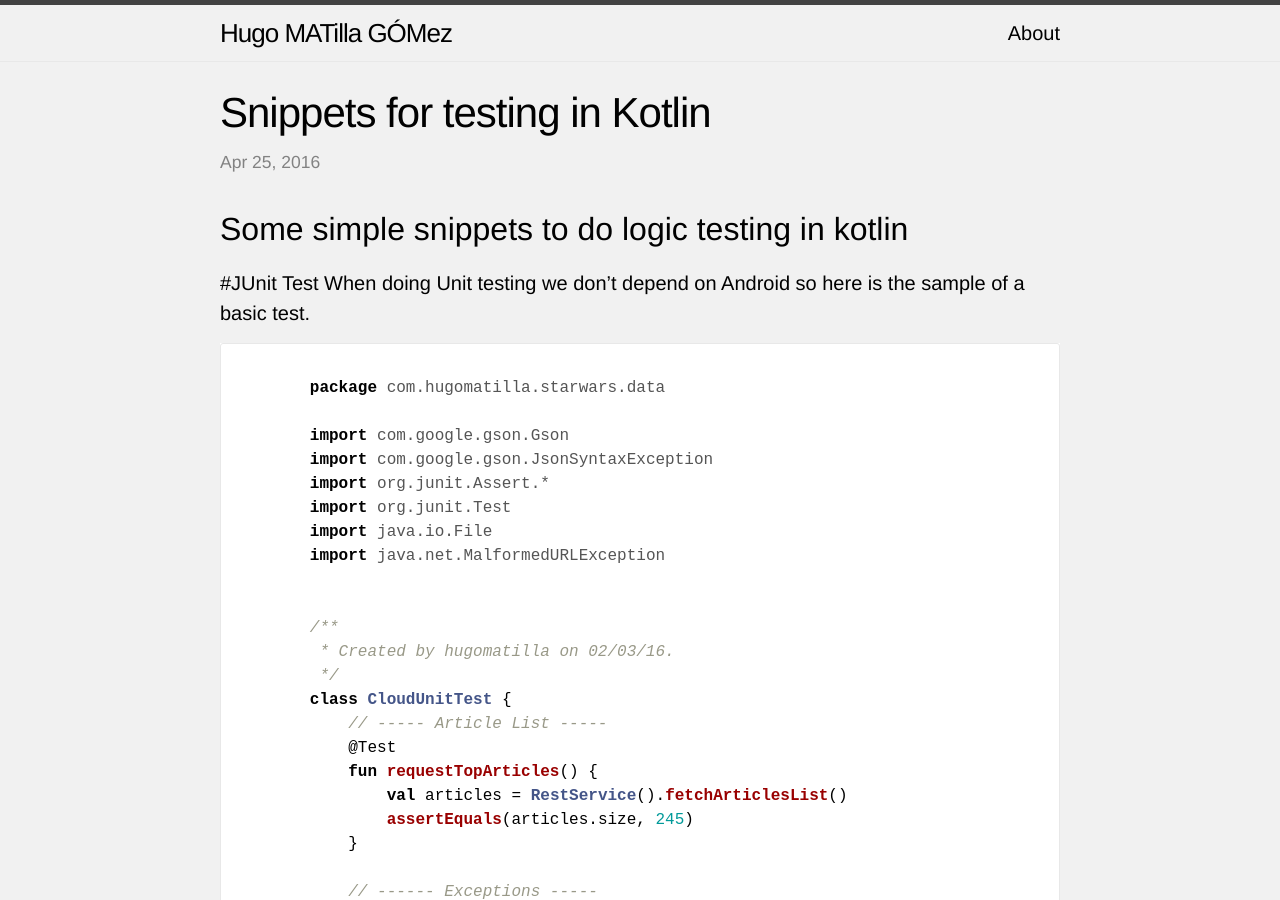
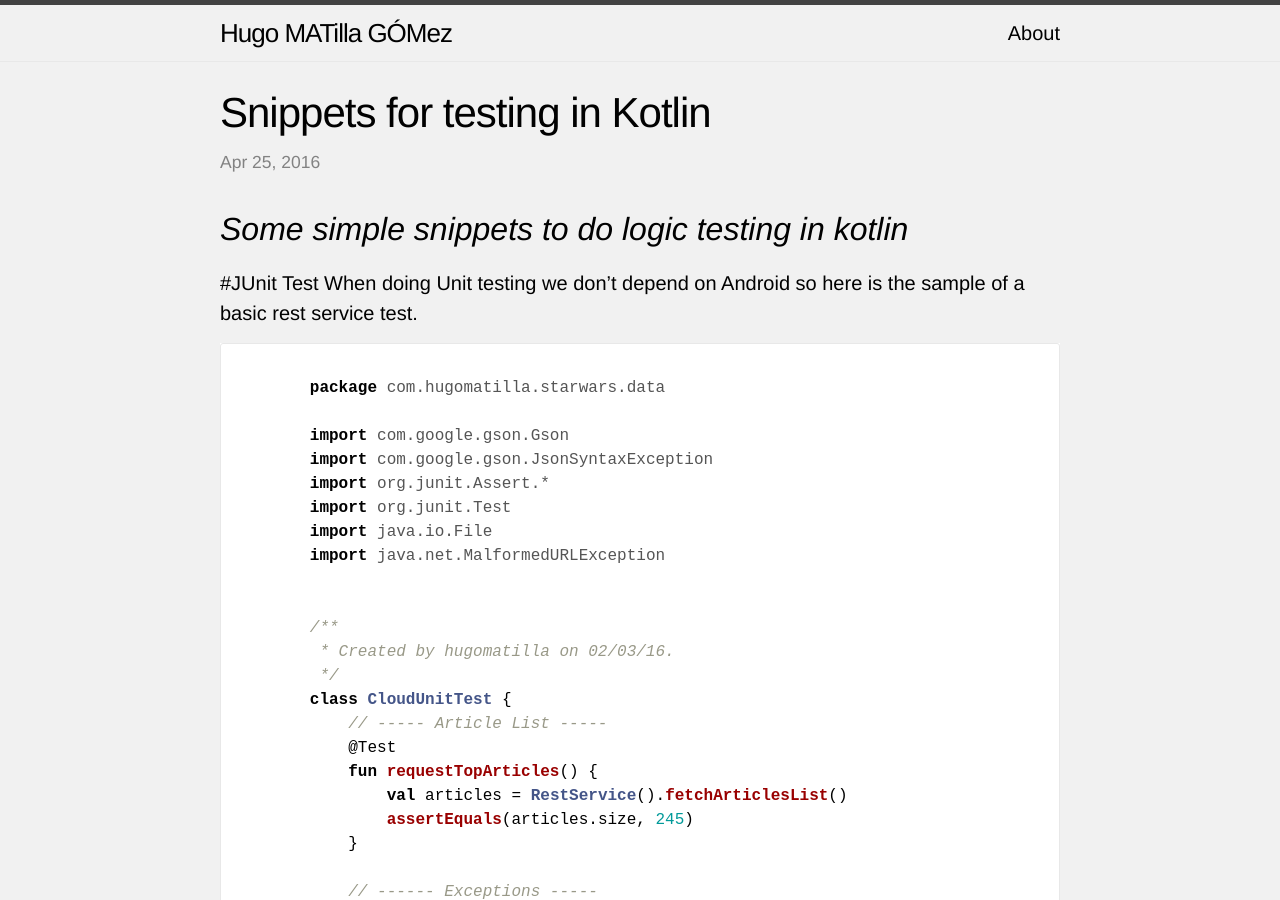
Before and after one commit to HugoMatilla/hugomatilla.github.io, a Jekyll site: the page built from _posts/2016-04-25-SamplesTestingKotlin.md, in a window 1280 px wide and 900 px high. Built offline with Jekyll 4.4.1, drawn with Linux system fonts in a browser that asks for light colours.

Commit message:
Fix typos

````diff
--- a/_posts/2016-04-25-SamplesTestingKotlin.md
+++ b/_posts/2016-04-25-SamplesTestingKotlin.md
@@ -6,10 +6,10 @@ categories: test
 image : main-testing.jpg
 ---
 
-## Some simple snippets to do logic testing in kotlin
+## _Some simple snippets to do logic testing in kotlin_
 
 #JUnit Test
-When doing Unit testing we don't depend on Android so here is the sample of a basic test.
+When doing Unit testing we don't depend on Android so here is the sample of a basic rest service test.
 
 ```kotlin
 
````
